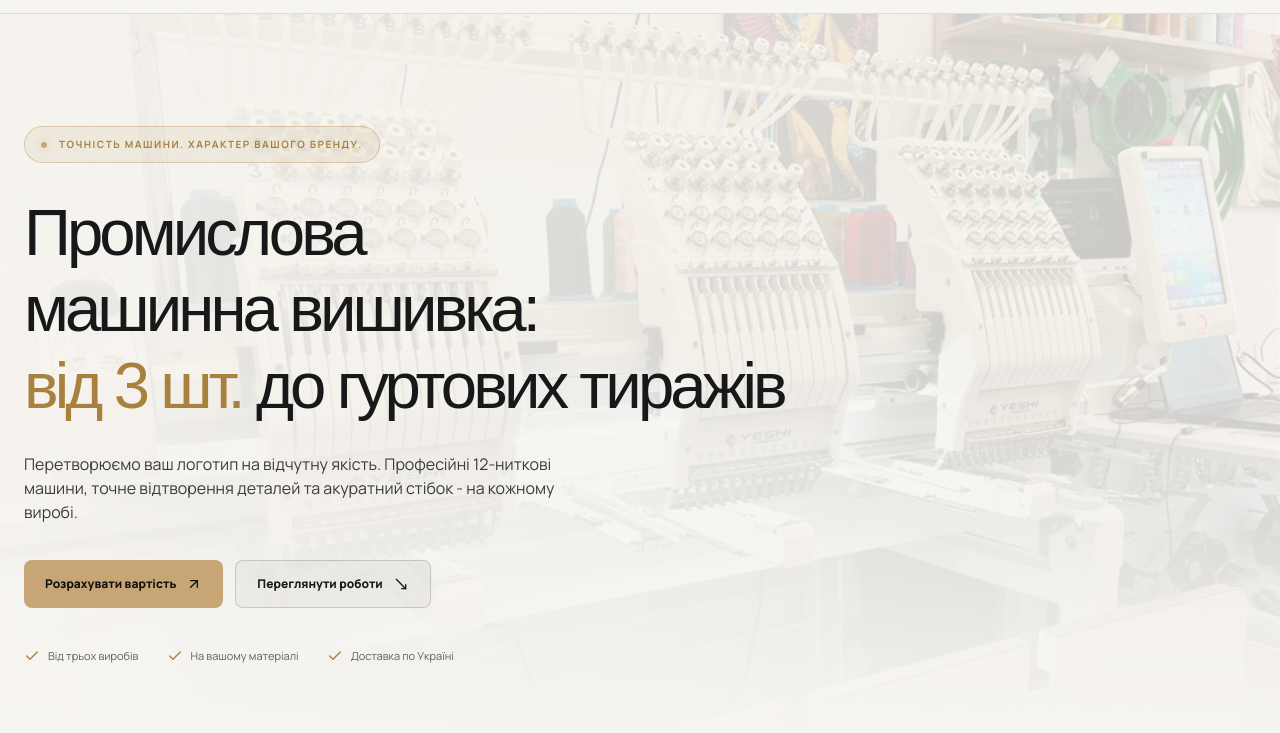
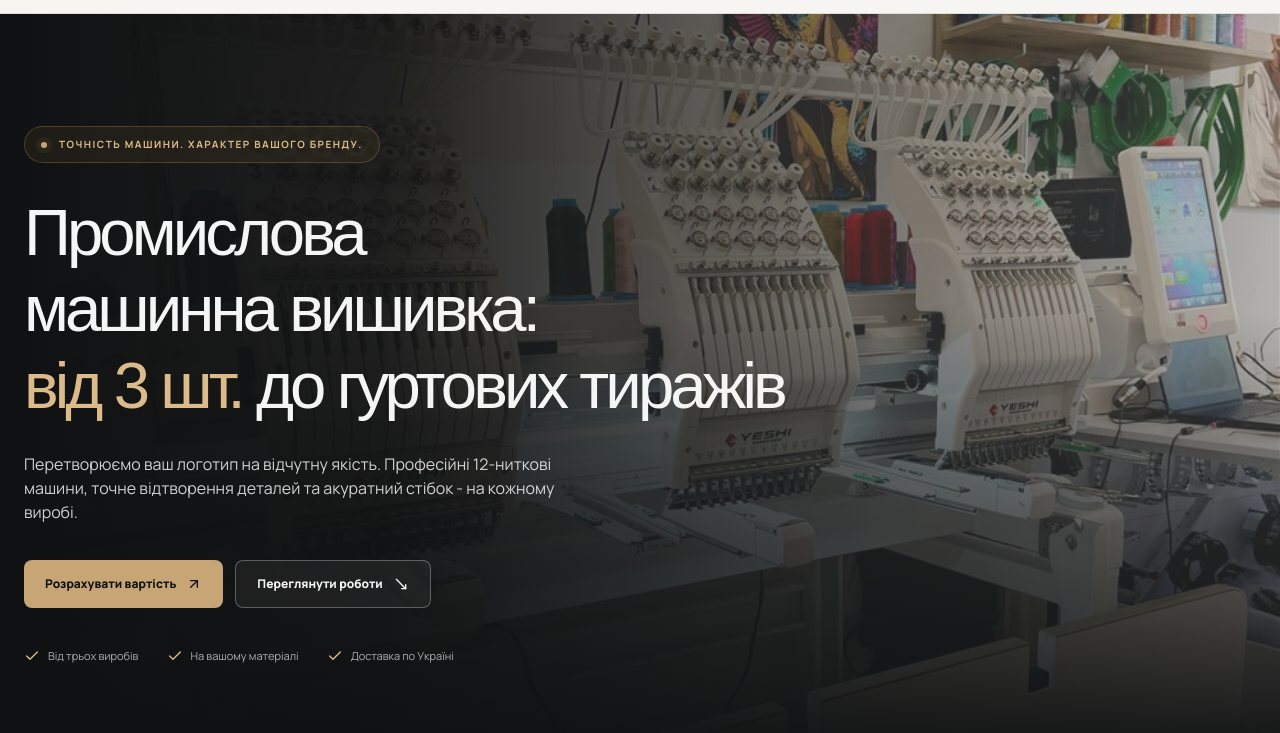
Before and after one commit to sadeval/varbusemroidery_1, a plain HTML site: page index.html in a window 1280 px wide. Shown: the part 67-800 px from the top of the page. Drawn offline with nearby package versions, Linux system fonts and the light colour scheme; a web font is replaced by a local one.

Commit message:
keep hero dark in both themes

```diff
--- a/index.html
+++ b/index.html
@@ -71,10 +71,18 @@
         linear-gradient(90deg, #101112 1%, #101112ed 30%, #10111280 68%, #10111240),
         linear-gradient(0deg, #101112, transparent 60%);
     }
-    html.light .hero-overlay {
-      background:
-        linear-gradient(90deg, #f7f5f1 1%, #f7f5f1e8 30%, #f7f5f199 68%, #f7f5f140),
-        linear-gradient(0deg, #f7f5f1, transparent 60%);
+    /* Перший екран лишається темним в обох темах, щоб фото виглядало соковито. */
+    html.light .hero-dark { color: #f5f5f5; }
+    html.light .hero-dark .text-gray-300 { color: rgba(255, 255, 255, .8); }
+    html.light .hero-dark .text-muted { color: rgba(255, 255, 255, .66); }
+    html.light .hero-dark .text-gold { color: #dcbb8b; }
+    html.light .hero-dark .button-outline {
+      border-color: rgba(255, 255, 255, .28);
+      background: rgba(255, 255, 255, .05);
+    }
+    html.light .hero-dark .button-outline:hover {
+      border-color: rgba(199, 165, 116, .75);
+      background: rgba(199, 165, 116, .14);
     }
     .hero-title {
       font-family: 'Unbounded', sans-serif;
@@ -176,10 +184,6 @@
       .hero-overlay {
         background: linear-gradient(90deg, #101112ed, #10111299),
                     linear-gradient(0deg, #101112, transparent);
-      }
-      html.light .hero-overlay {
-        background: linear-gradient(90deg, #f7f5f1e8, #f7f5f199),
-                    linear-gradient(0deg, #f7f5f1, transparent);
       }
       .service-card { min-height: 300px; }
     }
@@ -373,7 +377,7 @@
 
   <main id="main">
     <!-- 02. ПЕРШИЙ ЕКРАН -->
-    <section class="relative isolate overflow-hidden">
+    <section class="relative isolate overflow-hidden hero-dark">
       <div class="absolute inset-0 -z-10">
         <!-- ИНСТРУКЦИЯ: Замените эту ссылку на ваше реальное фото вышивки/цеха -->
         <img
--- a/theme.css
+++ b/theme.css
@@ -87,13 +87,6 @@ html.light .faq-item summary:hover { color: #8f6a2f; }
 html.light .faq-item summary::after { color: #a9813f; }
 html.light .faq-item p { color: #54555d; }
 
-/* --- Головний екран: світлий серпанок поверх фото --- */
-html.light .hero-overlay {
-  background:
-    linear-gradient(90deg, rgba(247, 245, 241, .94), rgba(247, 245, 241, .74)),
-    linear-gradient(0deg, #f7f5f1, transparent 55%);
-}
-
 /* --- Картки робіт лишаються «темними фото»: світлий текст поверх зображень --- */
 html.light .service-card { color: #f6f6f6; }
 html.light .service-card .text-gray-400 { color: rgba(255, 255, 255, .8); }
```
